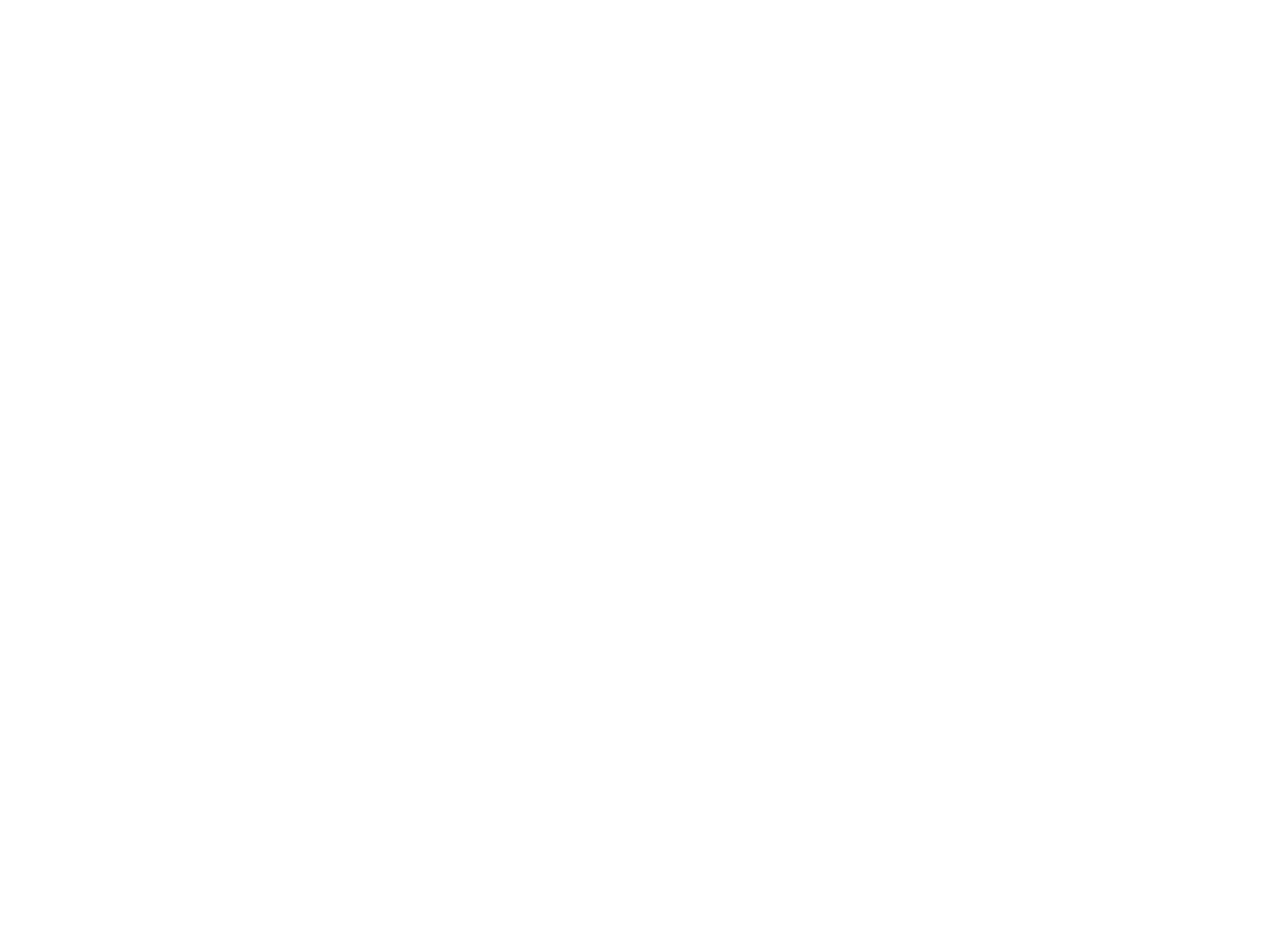
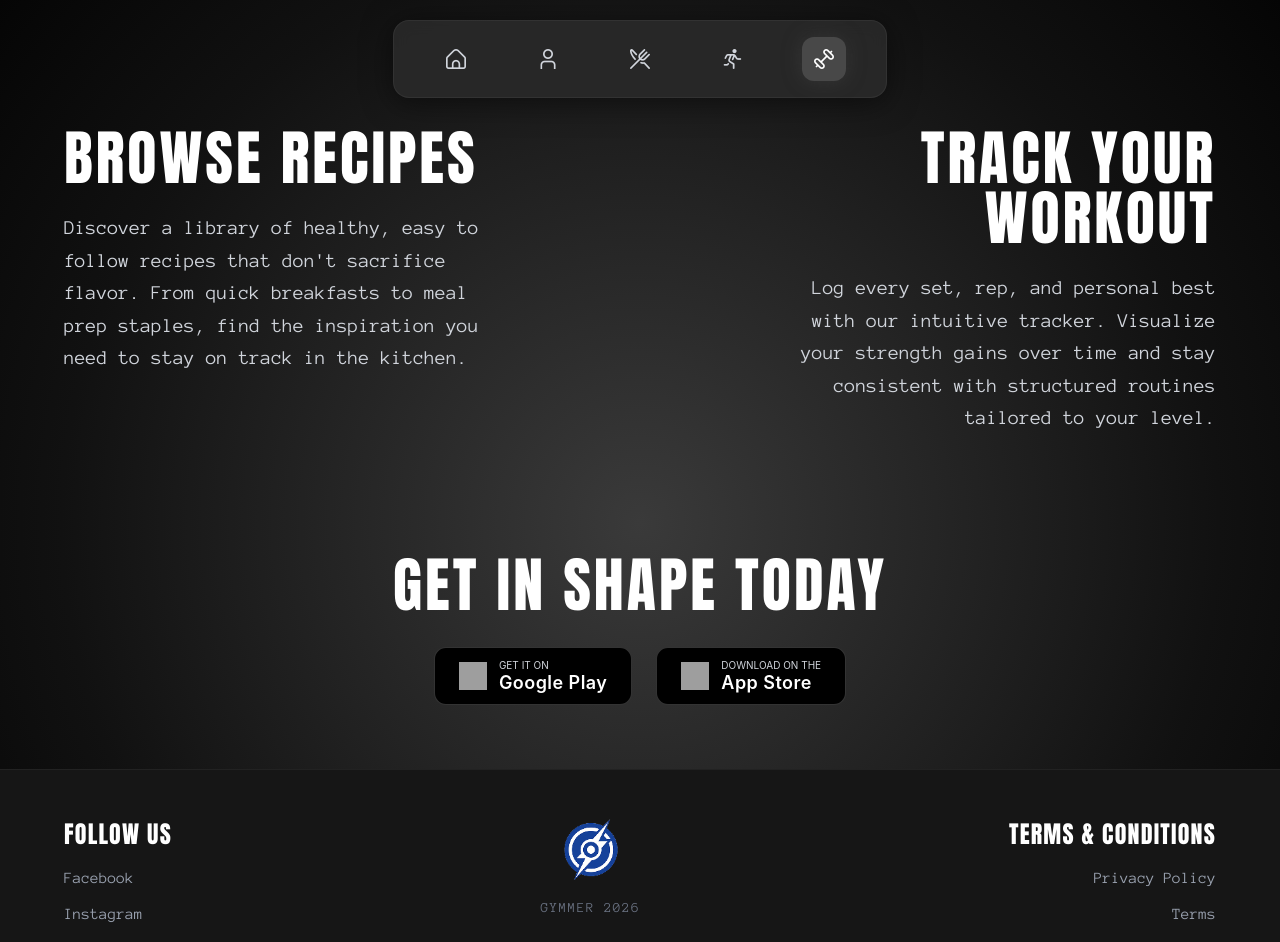
Before and after one commit to leoncvenk/Project-Assignment-Gymmer, a React (Vite) app in the folder RAI/frontend/web/: page /workout in a window 1280 px wide. Before the commit this address had no page. Shown: the top 942 px of the page. Before the commit the page ends 800 px from the top, so only its background shows below. Built offline with nearby package versions, Linux system fonts and the light colour scheme; grey boxes are pictures that could not be loaded.

Commit message:
feat(RAI/frontend/web): added workout page and bottom page components

```diff
--- a/RAI/frontend/web/src/App.jsx
+++ b/RAI/frontend/web/src/App.jsx
@@ -3,6 +3,7 @@
 import CaloriesPage from './components/CaloriesPage';
 import AuthPage from './components/AuthPage';
 import RunningPage from './components/RunningPage';
+import BottomPage from './components/BottomPage';
 
 function App() {
   return (
@@ -12,6 +13,7 @@
         <Route path="/profile" element={<AuthPage />} />
         <Route path="/food" element={<CaloriesPage />} />
         <Route path="/running" element={<RunningPage />} />
+        <Route path="/workout" element={<BottomPage />} />
       </Routes>
     </div>
   );
--- /dev/null
+++ b/RAI/frontend/web/src/components/BottomPage.jsx
@@ -0,0 +1,204 @@
+import { Link, useLocation } from "react-router-dom";
+import { motion } from "framer-motion";
+
+// Icons
+const GoogleIcon = (props) => (
+  <img src="https://svgl.app/library/google.svg" alt="Google" {...props} />
+);
+const AppleIcon = (props) => (
+  <img src="https://svgl.app/library/apple_dark.svg" alt="Apple" {...props} />
+);
+
+export default function BottomPage() {
+  const location = useLocation();
+  const dockItems = [
+    { path: "/", icon: "fi fi-rr-home" },
+    { path: "/profile", icon: "fi fi-rs-user" },
+    { path: "/food", icon: "fi fi-rr-restaurant" },
+    { path: "/running", icon: "fi fi-rr-running" },
+    { path: "/workout", icon: "fi fi-rr-gym" },
+  ];
+
+  return (
+    <div className="relative min-h-screen w-full flex flex-col bg-[radial-gradient(circle_at_center,_#3a3a3a_0%,_#111111_70%,_#050505_100%)] overflow-x-hidden text-white">
+
+      {/* Floating Dock */}
+      <motion.nav
+        className="fixed top-5 left-1/2 -translate-x-1/2 px-10 py-4 bg-[#2a2a2a]/90 backdrop-blur-sm rounded-2xl flex items-center gap-12 shadow-[0_4px_30px_rgba(0,0,0,0.5)] border border-white/5 z-50"
+      >
+        {dockItems.map((item, index) => {
+          const isActive = location.pathname === item.path;
+
+          return (
+            <Link
+              key={index}
+              to={item.path}
+              className={`transition-all duration-200 flex items-center justify-center p-3 rounded-xl active:scale-95 ${
+                isActive
+                  ? "bg-[#484848] text-white shadow-[0_0_20px_rgba(75,75,75,0.4)] hover:scale-120"
+                  : "text-gray-300 hover:text-white hover:scale-200"
+              }`}
+            >
+              <i className={`${item.icon} text-xl flex items-center h-full leading-none`} />
+            </Link>
+          );
+        })}
+      </motion.nav>
+
+      {/* Main Content Area */}
+      <div className="flex-1 flex flex-col justify-center w-full max-w-[1500px] mx-auto px-8 lg:px-16 pt-32 pb-16">
+
+        {/* Top Text Grid */}
+        <div className="grid grid-cols-1 md:grid-cols-2 gap-16 lg:gap-32 w-full mb-20">
+
+          {/* Left Side: Recipes */}
+          <motion.div
+            initial={{ x: -50, opacity: 0 }}
+            whileInView={{ x: 0, opacity: 1 }}
+            viewport={{ once: true }}
+            transition={{ duration: 1, ease: "easeOut" }}
+            className="flex flex-col items-start text-left"
+          >
+            <h1
+              className="text-[40px] sm:text-[50px] lg:text-[60px] leading-none tracking-wider mb-6 uppercase"
+              style={{ fontFamily: "'Anton', sans-serif" }}
+            >
+              BROWSE RECIPES
+            </h1>
+            <p
+              className="text-gray-300 text-lg sm:text-xl leading-relaxed max-w-md"
+              style={{ fontFamily: "'Anonymous Pro', monospace" }}
+            >
+              Discover a library of healthy, easy to follow recipes that don't sacrifice flavor. From quick breakfasts to meal prep staples, find the inspiration you need to stay on track in the kitchen.
+            </p>
+          </motion.div>
+
+          {/* Right Side: Workouts */}
+          <motion.div
+            initial={{ x: 50, opacity: 0 }}
+            whileInView={{ x: 0, opacity: 1 }}
+            viewport={{ once: true }}
+            transition={{ duration: 1, ease: "easeOut", delay: 0.2 }}
+            className="flex flex-col items-start md:items-end text-left md:text-right"
+          >
+            <h1
+              className="text-[40px] sm:text-[50px] lg:text-[60px] leading-none tracking-wider mb-6 uppercase"
+              style={{ fontFamily: "'Anton', sans-serif" }}
+            >
+              TRACK YOUR WORKOUT
+            </h1>
+            <p
+              className="text-gray-300 text-lg sm:text-xl leading-relaxed max-w-md"
+              style={{ fontFamily: "'Anonymous Pro', monospace" }}
+            >
+              Log every set, rep, and personal best with our intuitive tracker. Visualize your strength gains over time and stay consistent with structured routines tailored to your level.
+            </p>
+          </motion.div>
+
+        </div>
+
+        {/* Center Action Section */}
+        <motion.div
+          initial={{ y: 50, opacity: 0 }}
+          whileInView={{ y: 0, opacity: 1 }}
+          viewport={{ once: true }}
+          transition={{ duration: 1, ease: "easeOut", delay: 0.4 }}
+          className="flex flex-col items-center mt-10"
+        >
+          <h2
+            className="text-[40px] sm:text-[50px] lg:text-[60px] leading-none tracking-wider mb-8 uppercase text-center"
+            style={{ fontFamily: "'Anton', sans-serif" }}
+          >
+            GET IN SHAPE TODAY
+          </h2>
+
+          <div className="flex flex-col sm:flex-row items-center gap-6">
+            {/* Google Play Button */}
+            <motion.button
+              whileHover={{ scale: 1.05 }}
+              whileTap={{ scale: 0.95 }}
+              className="bg-black border border-white/20 flex items-center gap-3 px-6 py-3 rounded-xl hover:bg-[#111] transition-colors cursor-pointer"
+            >
+              <GoogleIcon className="w-7 h-7" />
+              <div className="flex flex-col items-start text-left">
+                <span className="text-[10px] text-gray-300 uppercase leading-none mb-1">Get it on</span>
+                <span className="text-lg font-semibold leading-none tracking-wide">Google Play</span>
+              </div>
+            </motion.button>
+
+            {/* App Store Button */}
+            <motion.button
+              whileHover={{ scale: 1.05 }}
+              whileTap={{ scale: 0.95 }}
+              className="bg-black border border-white/20 flex items-center gap-3 px-6 py-3 rounded-xl hover:bg-[#111] transition-colors cursor-pointer"
+            >
+              <AppleIcon className="w-7 h-7" />
+              <div className="flex flex-col items-start text-left">
+                <span className="text-[10px] text-gray-300 uppercase leading-none mb-1">Download on the</span>
+                <span className="text-lg font-semibold leading-none tracking-wide">App Store</span>
+              </div>
+            </motion.button>
+          </div>
+        </motion.div>
+
+      </div>
+
+      {/* Footer Section */}
+      <footer className="w-full bg-[#161616] border-t border-white/5 py-12 px-8 lg:px-16 mt-auto">
+        <div className="max-w-[1700px] mx-auto flex flex-col md:flex-row justify-between items-center md:items-start gap-10">
+
+          {/* Footer Left */}
+          <div className="flex flex-col items-center md:items-start text-center md:text-left gap-3">
+            <h3 className="text-2xl tracking-wider uppercase mb-1" style={{ fontFamily: "'Anton', sans-serif" }}>
+              FOLLOW US
+            </h3>
+            {['Facebook', 'Instagram', 'TikTok', 'Twitter'].map((link) => (
+              <a
+                key={link}
+                href="#"
+                className="text-gray-400 hover:text-white transition-colors text-sm sm:text-base"
+                style={{ fontFamily: "'Anonymous Pro', monospace" }}
+              >
+                {link}
+              </a>
+            ))}
+          </div>
+
+          {/* Footer Center (Logo) */}
+          <div className="flex flex-col items-center gap-4">
+            <img
+              src="/images/gymmerlogo.png"
+              alt="Gymmer Logo"
+              className="w-16 h-16 object-contain"
+            />
+            <span
+              className="text-gray-500 text-sm tracking-widest"
+              style={{ fontFamily: "'Anonymous Pro', monospace" }}
+            >
+              GYMMER 2026
+            </span>
+          </div>
+
+          {/* Footer Right */}
+          <div className="flex flex-col items-center md:items-end text-center md:text-right gap-3">
+            <h3 className="text-2xl tracking-wider uppercase mb-1" style={{ fontFamily: "'Anton', sans-serif" }}>
+              TERMS & CONDITIONS
+            </h3>
+            {['Privacy Policy', 'Terms', 'Privacy Settings'].map((link) => (
+              <a
+                key={link}
+                href="#"
+                className="text-gray-400 hover:text-white transition-colors text-sm sm:text-base"
+                style={{ fontFamily: "'Anonymous Pro', monospace" }}
+              >
+                {link}
+              </a>
+            ))}
+          </div>
+
+        </div>
+      </footer>
+
+    </div>
+  );
+}
```
